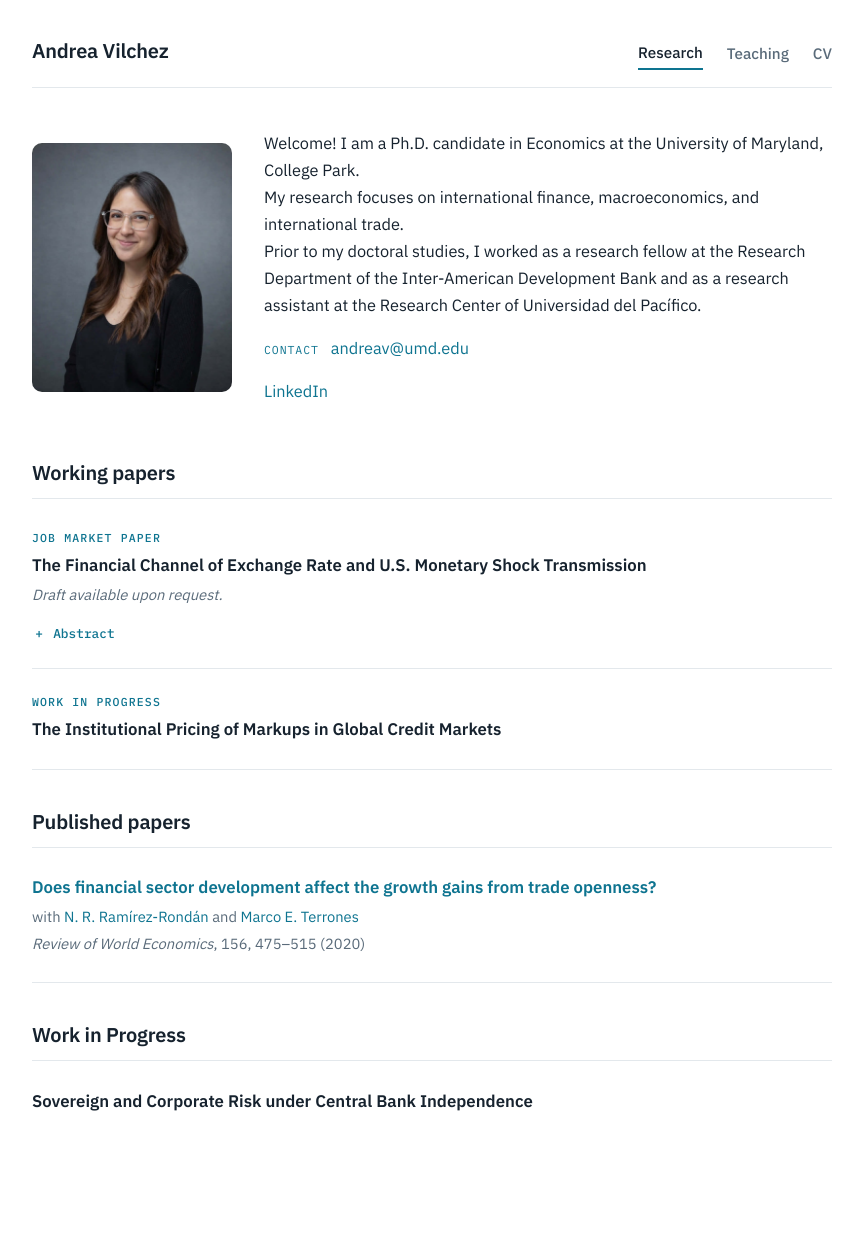
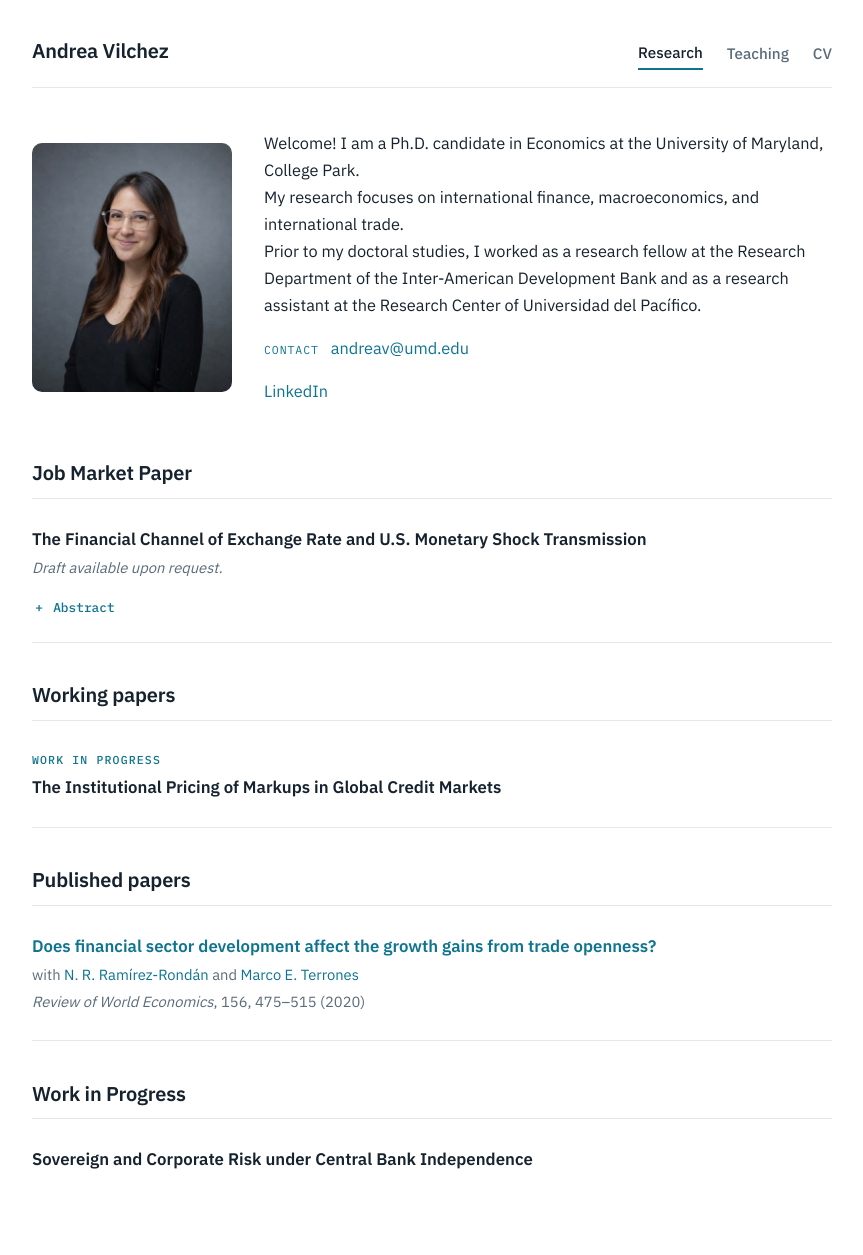
Before and after one commit to andrea-vilchez/andrea-vilchez.github.io, a Jekyll site: the page built from _pages/index.md, in a window 1280 px wide. Shown: the whole page, without its empty margins (208-1071 px from the left). Built offline with Jekyll 4.4.1, drawn with Linux system fonts in a browser that asks for light colours; our own code applies the rules of GitHub Pages for plain Markdown files; before the commit the page ends 1197 px from its top, so only the background shows below that; part of the change alters nothing that is shown.

Commit message:
Update index.md

```diff
--- a/_pages/index.md
+++ b/_pages/index.md
@@ -25,11 +25,8 @@ redirect_from:
 </div>
 
 
-
-## Working papers
-
+## Job Market Paper
 <article class="paper">
-  <p class="eyebrow">Job Market Paper</p>
   <h3>The Financial Channel of Exchange Rate and U.S. Monetary Shock Transmission</h3>
   <p class="note">Draft available upon request.</p>
   <details class="abstract">
@@ -40,11 +37,12 @@ redirect_from:
   </details>
 </article>
 
+## Working papers
+
 <article class="paper">
   <p class="eyebrow">Work in Progress</p>
   <h3>The Institutional Pricing of Markups in Global Credit Markets</h3>
 </article>
-
 
 
 ## Published papers
```
